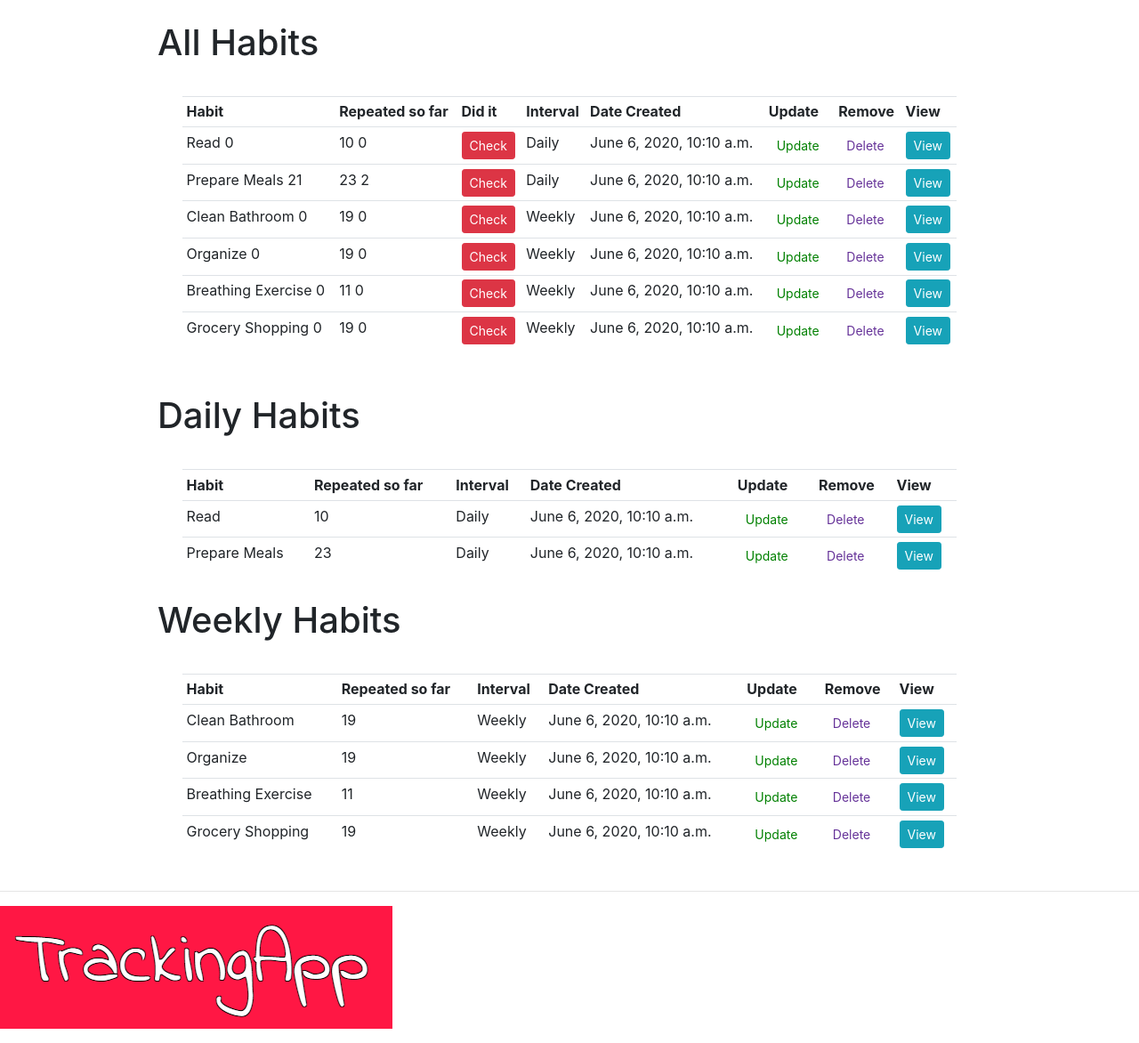
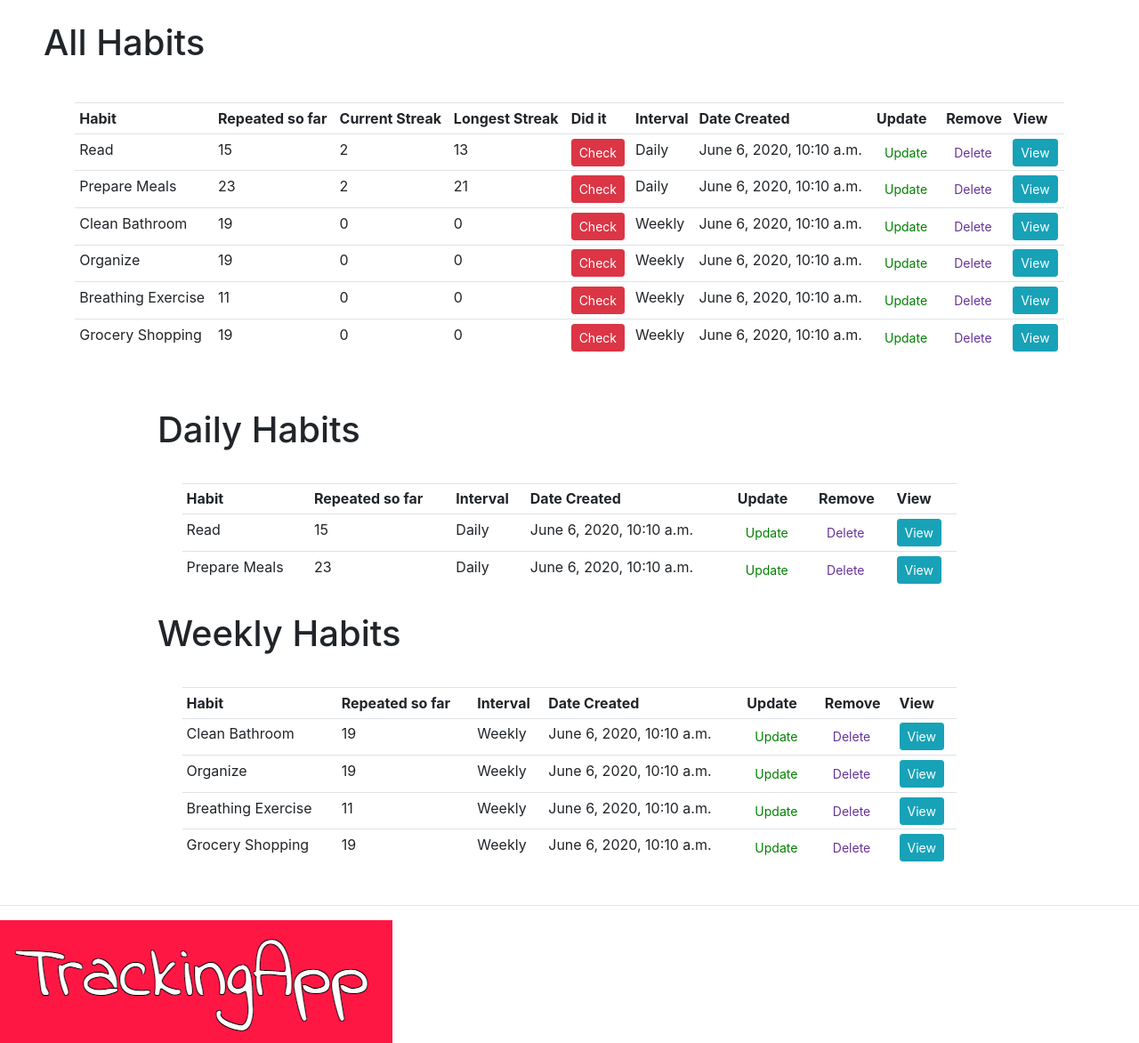
Before and after one commit to FlorentinaMargarita/HabitTracker, a Django app: page / in a window 1280 px wide. Shown: the part 63-1235 px from the top of the page at 89% size. Run offline with Django 3.2, Linux system fonts and the light colour scheme; data comes from the database, SQL or seed files in the repository; some libraries are stand-ins or nearby versions.

Commit message:
feat: newest changes

```diff
--- a/crm/fixtures/fixtures.json
+++ b/crm/fixtures/fixtures.json
@@ -21,7 +21,7 @@
         "dateAsString": "2020-06-06",
         "date_created": "2020-06-06 10:10",
         "timeStamp": "2020-06-06",
-        "checkedList": [ 127, 126, 123, 122, 121, 120, 119, 118, 117, 116, 115, 114, 113, 112, 111, 110,  109, 108,  107, 106, 105, 104 ]
+        "checkedList": [ 127, 126, 123, 122, 121, 120, 118, 117, 116, 115, 114, 113, 112, 111, 110,  109, 108,  107, 106, 105, 104 ]
     }
 },
 {
--- a/crm/templates/habit/dashboard.html
+++ b/crm/templates/habit/dashboard.html
@@ -3,13 +3,15 @@
 {% block content %}
 
 <br>
-<div class="row" style="padding-left: 15%; padding-right: 15%;">
+<div class="row" style="padding-left: 5%; padding-right: 5%;">
     <table style="margin: 3%" class="table table-sm">
         <h1> All Habits {{checked}} </h1>
 
         <tr>
             <th>Habit</th>
             <th>Repeated so far</th>
+            <th>Current Streak</th>
+            <th>Longest Streak</th>
             <th>Did it</th>
             <!-- <th>Strike</th> -->
             <th>Interval</th>
@@ -26,14 +28,19 @@
 
             <td>
                        {{ order.habit }}
-                       {{ order.longestStreak }}
-
 
             </td>
             <td>
                 {{order.checkedList.count}}
+
+            </td>
+            <td>
                 {{order.streak}}
             </td>
+            <td>
+                {{ order.longestStreak }}
+
+             </td>
             <td>
                 <form action="{% url 'check_habit' order.id %}" method="POST">
                     {{form}}
--- a/crm/views.py
+++ b/crm/views.py
@@ -120,58 +120,6 @@ def delete(request, pk):
     return render(request, 'habit/delete.html', context)
 
 
-# def maxHabit(request, pk):
-
-
-
-# def checkHabit(request, pk):
-#     order = Order.objects.get(id=pk)
-#     if request.method == 'POST':
-#         order.checked += 1
-#         myDateCheck = datetime.today().date()
-#         newRep = Repeats.objects.create(dateAsString = myDateCheck)
-#         order.checkedList.add(newRep)
-#         order.dateAsString = myDateCheck
-#         dateArray = order.checkedList.all().order_by('-dateAsString')
-#         i = 1
-#         j = 0
-#         weekly = False
-#         streak = 0
-#         latest = parse_date(dateArray[0].dateAsString)
-#         previous_week = latest - timedelta(days=7)
-#         dateArrayLength = len(dateArray) - 4
-
-#         for pointInTime in dateArray:
-#             for i in range(len(dateArray)):
-#                 if order.interval == "Daily":
-#                     penultimate = pointInTime.dateAsString
-#                     lastChecked = parse_date(penultimate)
-#                     previous_day = dateArray[i].dateAsString
-#                     previous_day = parse_date(previous_day)
-#                     newStreak = lastChecked - previous_day
-#                     if newStreak.days == 1:
-#                         streak+=1
-#                         if streak > order.longestStreak:
-#                                order.longestStreak = streak
-#                         print("newStreak", newStreak)
-#                         print("lastChecked", lastChecked, "previousDay", previous_day)
-#                         print("streak", streak)
-#                         print("i")
-#                     if newStreak.days < 1:
-#                         pass
-#                     if newStreak.days > 1:
-#                         pass
-#                 i += 1
-#         order.streak = streak
-#         order.save()
-#         return redirect('/')
-#     order.save()
-#     return redirect('/')
-#     context = {'checked': order.checked, 'myDateCheck': myDateCheck, "repeats": repeats}
-#     return render(request, 'habit/order_form.html', context)
-
-
-# SUPER KORREKTER CODE
 def checkHabit(request, pk):
     order = Order.objects.get(id=pk)
     if request.method == 'POST':
@@ -196,28 +144,22 @@ def checkHabit(request, pk):
         current = dateArray[k]
         count = 0
         difference = int(current.pk) - int(prev_int.pk)
-        # print(difference, "difference", current.pk, "currentPK", prev_int, "prevInt")
-        while k < dateArray1:
+        # here I am finding the longest streak for the habits with the daily interval
+        while k < dateArray1 and order.interval == 'Daily':
             if difference == 1:
                 count+=1
                 k+=1
                 p+=1
-                # print(count, "count", "first if ")
                 print(difference, "difference", current.pk, "currentPK", prev_int, "prevInt")
             if count > max_count:
                 max_count = count
                 print("max_count loop", difference, "difference", current.pk, "currentPK", prev_int, "prevInt")
-            # if difference > 1:
-            #     count = 0
-            #     k+=1
-            #     p+=1
             else:
                 count+=1
                 k+=1
                 p+=1
                 print("else loop")
             order.longestStreak = max_count
-        # print("MaxCount", max_count)
         for pointInTime in dateArray:
             if order.interval == "Daily":
                 penultimate = pointInTime.dateAsString
@@ -227,15 +169,10 @@ def checkHabit(request, pk):
                 newStreak = lastChecked - previous_day
                 if newStreak.days == 1:
                     streak+=1
-                    if order.streak > longest:
-                        longest = streak
                 if newStreak.days > 1:
                     longest =0
                     break
                 i += 1
-                longest += 1
-                # order.longestStreak = k
-                # print('longest', longest)
             elif order.interval == "Weekly":
                 date = parse_date(pointInTime.dateAsString)
                 if weekly:
```
Also changed, not shown: db.sqlite3.
